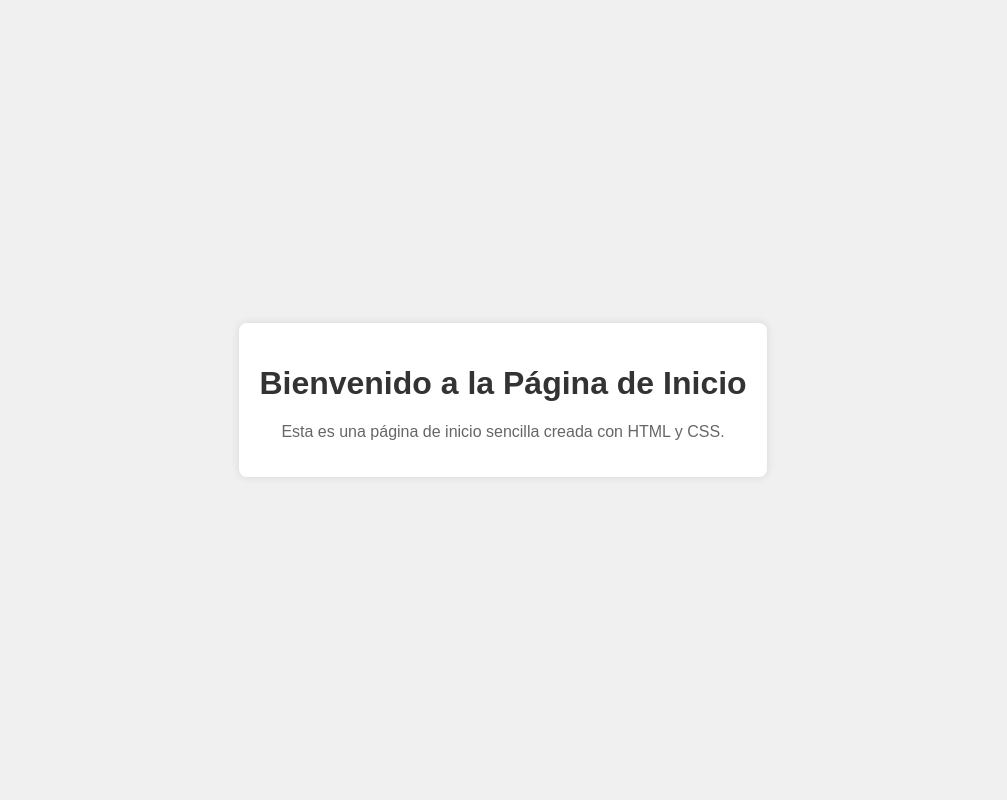
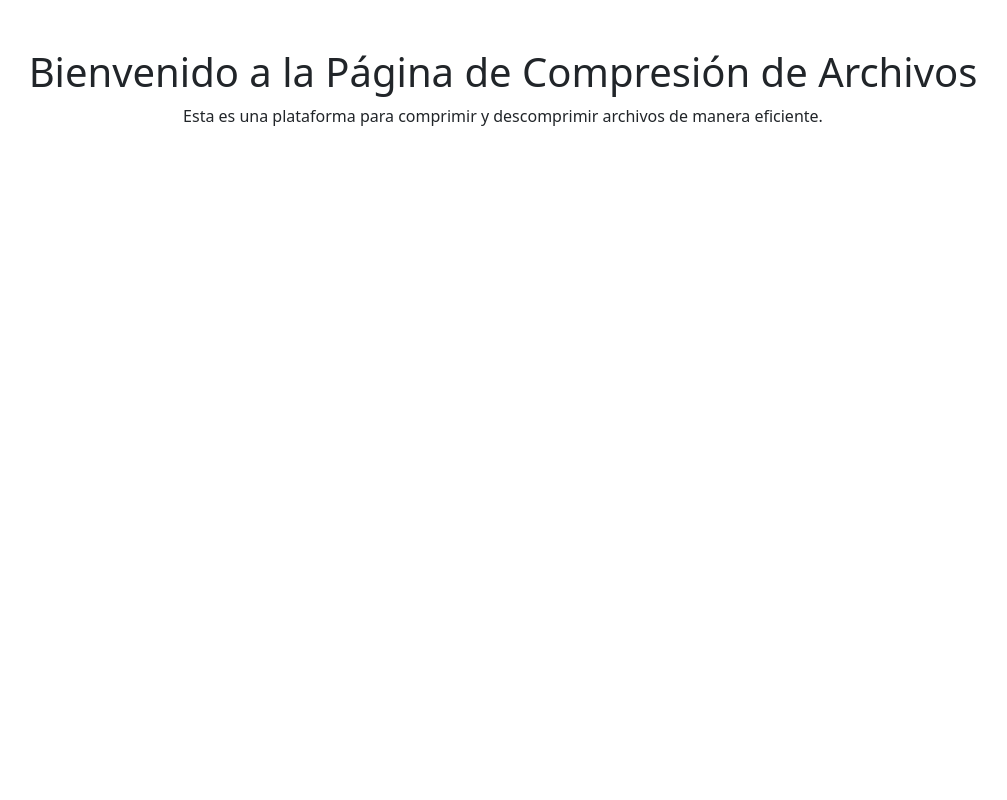
Before and after one commit to Ecadra/proyectos-compresion, a Django app: page / in a window 1280 px wide. Shown: the whole page, without its empty margins (137-1144 px from the left). Run offline with Django 5.2, Linux system fonts and the light colour scheme.

Commit message:
Creación header, base y home como ejemplo de uso de plantillas en Django.

```diff
--- /dev/null
+++ b/templates/base.html
@@ -0,0 +1,53 @@
+{#Esto es un comentario#}
+{% load static %} <!-- Debe ser la PRIMERA línea del archivo, carga los archivos static-->
+<!DOCTYPE html>
+<html lang="es">
+
+    <head>
+        <!-- Importación de la fuente OpenSans -->
+        <link
+            href="https://fonts.googleapis.com/css2?family=Open+Sans:wght@400;600;700&display=swap"
+            rel="stylesheet">
+        <meta charset="UTF-8">
+        <!-- Bloque de título -->
+        <title>{% block title %}Compresión de archivos{% endblock %}</title>
+        <!-- Bootstrap CDN, cambiar a local al exponer para evitar fallas-->
+        <link
+            href="https://cdn.jsdelivr.net/npm/bootstrap@5.3.0/dist/css/bootstrap.min.css"
+            rel="stylesheet">
+            <link href="https://cdnjs.cloudflare.com/ajax/libs/font-awesome/5.15.4/css/all.min.css" rel="stylesheet">
+
+        {% block head %}
+        <!-- Espacio para agregar reglas de head en cada plantilla -->
+        {% endblock head %}
+
+        <!-- Tus estilos personalizados -->
+        <link rel="stylesheet" href="{% static 'css/styles.css' %}">
+
+        {% block stylesheet %}
+        <!-- Espacio para agregar reglas de estilos personalizados para cada plantilla -->
+        {% endblock stylesheet %}
+    </head>
+
+    <body>
+        <!-- En este punto quiero que vaya la navbar, por lo que sólo llamo al bloque y lo incluyo con include -->
+        {% block navbar %}
+        {% include 'navbar.html' %}
+        {% endblock navbar %}
+
+        <!-- Este será el contenido principal de la página, ocupa todo el tamaño de la página, a partir del header -->
+        <main class="container-fluid hv-100 mx-auto">
+                {% block content %}
+                {% endblock %}
+        </main>
+
+        <!-- En este punto estará el footer, crea el archivo y llámalo como con el navbar -->
+
+
+        <!-- Scripts -->
+        <script
+            src="https://cdn.jsdelivr.net/npm/bootstrap@5.3.0/dist/js/bootstrap.bundle.min.js"></script>
+        <script src="{% static 'js/main.js' %}"></script>
+    </body>
+
+</html>
--- a/templates/core/home.html
+++ b/templates/core/home.html
@@ -1,39 +1,16 @@
-<!DOCTYPE html>
-<html lang="es">
-<head>
-    <meta charset="UTF-8">
-    <meta name="viewport" content="width=device-width, initial-scale=1.0">
-    <title>Página de Inicio</title>
-    <style>
-        body {
-            font-family: Arial, sans-serif;
-            margin: 0;
-            padding: 0;
-            display: flex;
-            justify-content: center;
-            align-items: center;
-            height: 100vh;
-            background-color: #f0f0f0;
-        }
-        .container {
-            text-align: center;
-            background: #fff;
-            padding: 20px;
-            border-radius: 8px;
-            box-shadow: 0 0 10px rgba(0, 0, 0, 0.1);
-        }
-        h1 {
-            color: #333;
-        }
-        p {
-            color: #666;
-        }
-    </style>
-</head>
-<body>
-    <div class="container">
-        <h1>Bienvenido a la Página de Inicio</h1>
-        <p>Esta es una página de inicio sencilla creada con HTML y CSS.</p>
+
+<!-- Primera linea de la aplicación de plantillas, indica de qué plantilla hereda -->
+{% extends 'base.html' %}
+
+<!-- En esta página, quiero que el bloque title diga "Página de inicio", no compresión de archivos como en base.html -->
+{% block title %}
+    Página de Inicio
+{% endblock title %}
+
+<!-- El bloque de contenido será lo siguiente -->
+{% block content %}
+    <div class="container mt-5">
+        <h1 class="text-center">Bienvenido a la Página de Compresión de Archivos</h1>
+        <p class="text-center">Esta es una plataforma para comprimir y descomprimir archivos de manera eficiente.</p>
     </div>
-</body>
-</html>
+{% endblock content %}
```
Also changed, not shown: static/css/styles.css (added), templates/navbar.html (added).
